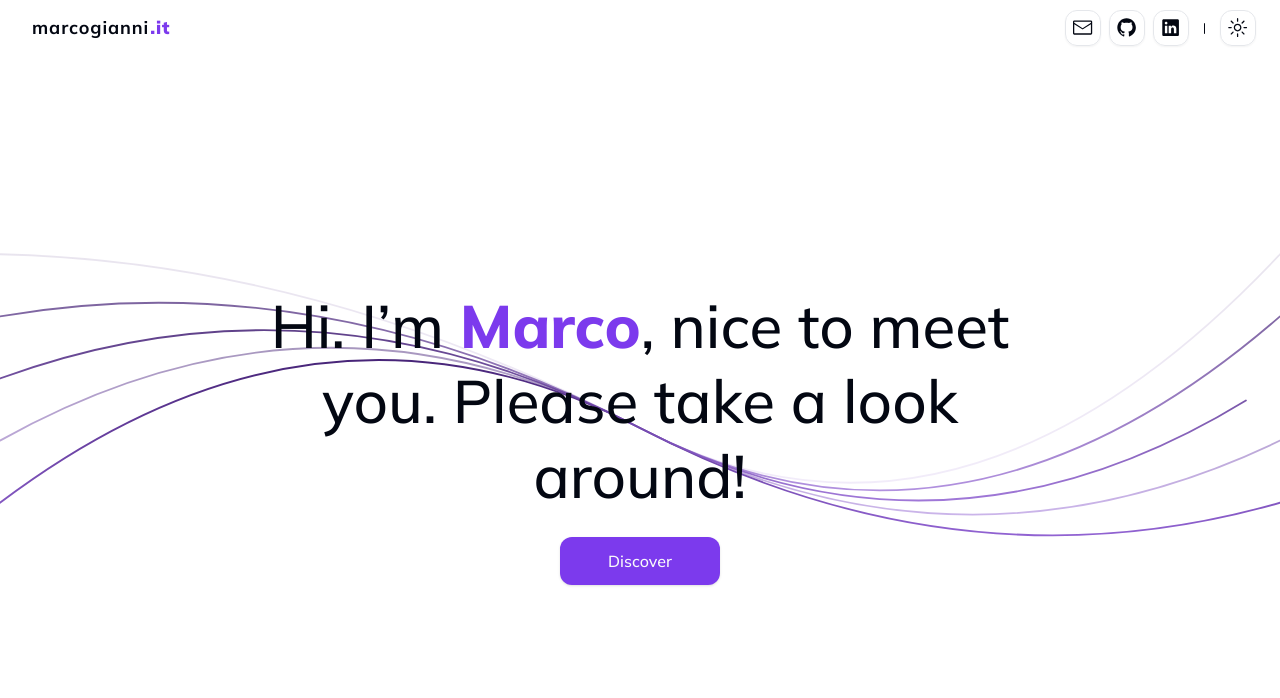
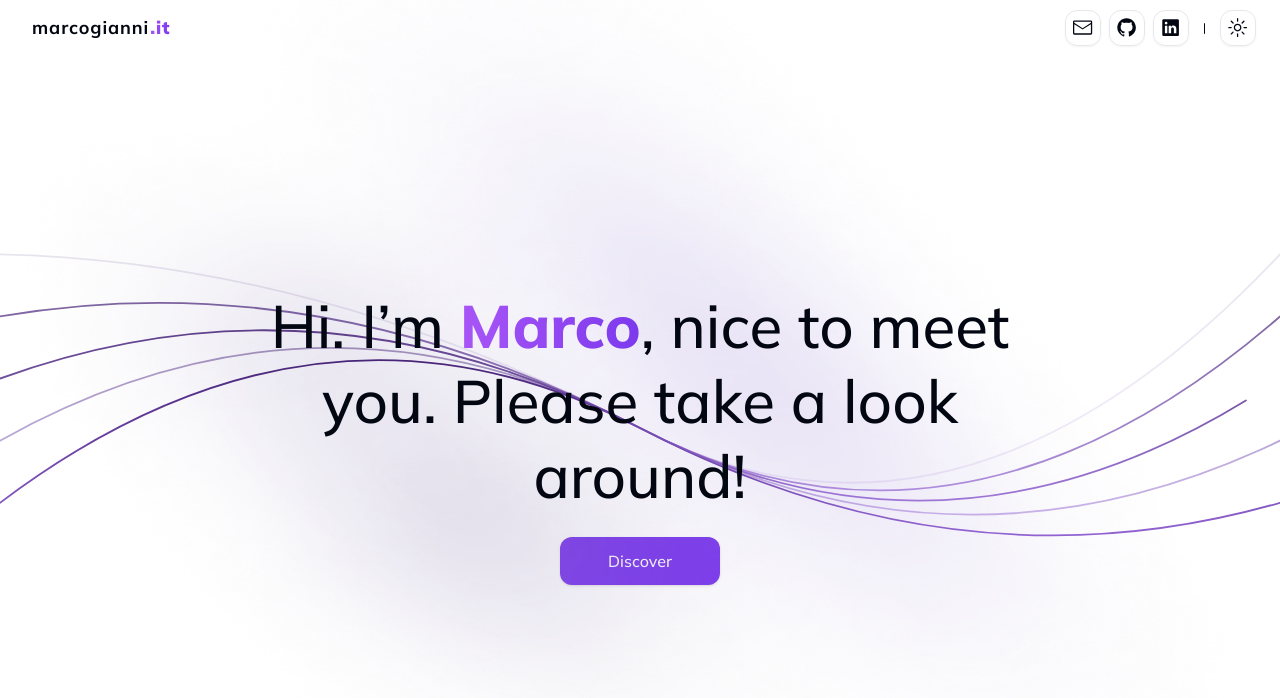
Before and after one commit to marcogianni/marcogianni.it, a Next.js app: page / in a window 1280 px wide. Shown: the top 698 px of the page. Built offline with nearby package versions, Linux system fonts and the light colour scheme.

Commit message:
fixed colors

```diff
--- a/components/Intro.tsx
+++ b/components/Intro.tsx
@@ -6,14 +6,15 @@ import { Button } from "./ui/button";
 export default function Intro() {
   return (
     <div className="w-full h-[calc(100vh-3.5em-3em)] flex items-center content-center overflow-hidden">
-      {/* <div className="fixed h-screen w-screen top-0 left-0 right-0 bottom-0 z-0 pointer-events-none">
+      <div className="fixed h-screen w-screen top-0 left-0 right-0 bottom-0 z-0 pointer-events-none">
         <Image
+          priority
           alt="Background"
           fill
           src={"/images/bg.webp"}
           className="opacity-100"
         />
-      </div> */}
+      </div>
       <div className="w-full flex flex-col items-center">
         <Motion
           initial={{ opacity: 0, y: 30 }}
@@ -22,15 +23,18 @@ export default function Intro() {
           className="w-full sm:w-8/12 leading-[75px] relative z-20"
         >
           <div className="text-4xl sm:text-6xl font-medium mt-4 leading-12 sm:leading-[75px] text-center relative z-20">
-            Hi. I’m <span className="text-primary font-extrabold">Marco</span>,
-            nice to meet you. Please take a look around!
+            Hi. I’m{" "}
+            <span className="text-transparent bg-clip-text bg-gradient-to-r to-primary from-purple-500 font-extrabold">
+              Marco
+            </span>
+            , nice to meet you. Please take a look around!
           </div>
         </Motion>
 
         <Motion
-          initial={{ opacity: 0, y: 20 }}
+          initial={{ opacity: 0, y: 40 }}
           animate={{ opacity: 1, y: 0 }}
-          transition={{ duration: 1, delay: 2.5, ease: "easeInOut" }}
+          transition={{ duration: 0.5, delay: 3.5, ease: "easeInOut" }}
         >
           <Button className="mt-6 px-12">Discover</Button>
         </Motion>
--- a/components/IntroAnimations.tsx
+++ b/components/IntroAnimations.tsx
@@ -13,7 +13,7 @@ export default function IntroAnimation() {
         version="1.1"
         viewBox="0 0 1422 800"
         opacity="1"
-        className="absolute left-0 right-0 z-0 h-full w-full pointer-events-none"
+        className="absolute left-0 right-0 z-0 w-full pointer-events-none"
       >
         <defs>
           <linearGradient
--- a/components/Navbar.tsx
+++ b/components/Navbar.tsx
@@ -22,9 +22,11 @@ export default function Navbar() {
                 animate={{ opacity: 1, y: 0 }}
                 transition={{ duration: 0.5, delay: 0, ease: "easeInOut" }}
               >
-                <div className="text-lg pl-2 font-bold tracking-wider">
+                <div className="text-lg pl-2 font-bold tracking-wider ">
                   marcogianni
-                  <span className="text-primary font-black pl-[1px]">.it</span>
+                  <span className="font-black pl-[1px] text-transparent bg-clip-text bg-gradient-to-r to-primary from-purple-500">
+                    .it
+                  </span>
                 </div>
               </Motion>
             </div>
```
